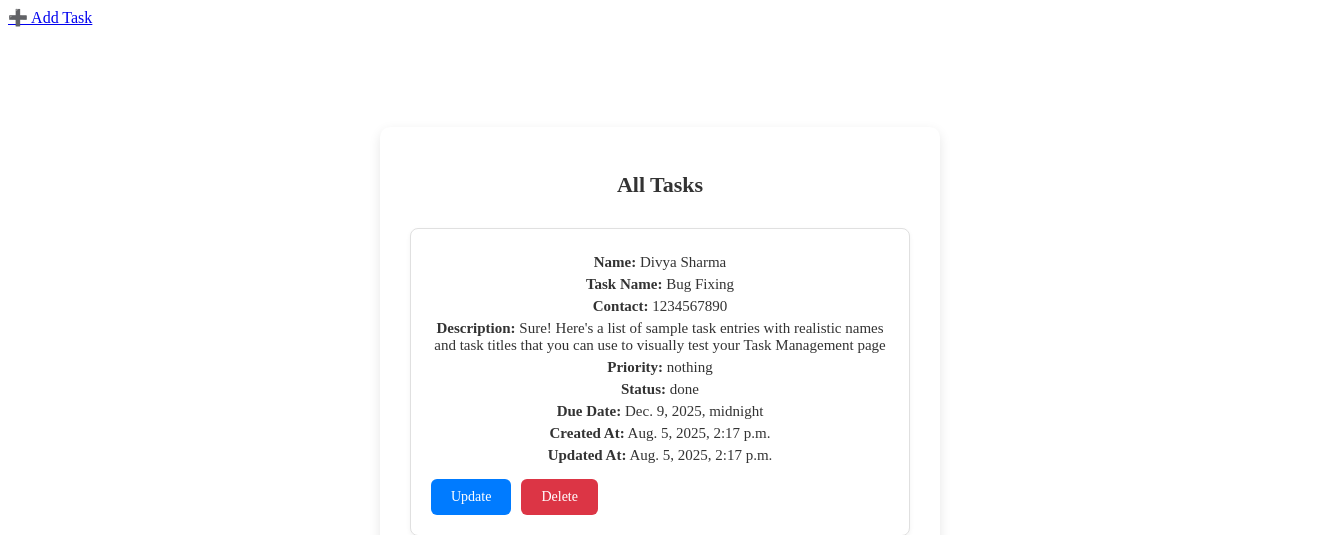
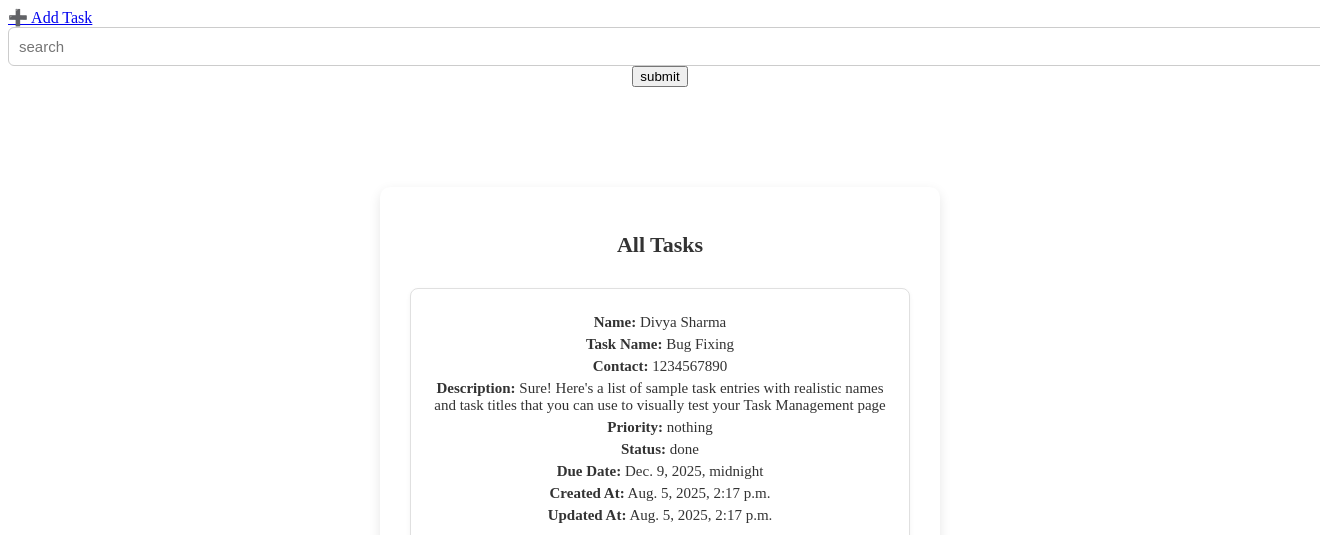
Before and after one commit to harishraja18/Task-management, a Django app: page /read/ in a window 1320 px wide; the page is wider, and only the part inside the window is pictured. Shown: the top 535 px of that part. Run offline with Django 5.2, Linux system fonts and the light colour scheme; data comes from the database, SQL or seed files in the repository.

Commit message:
V2: Add search option

```diff
--- a/TaskManagement/base/models.py
+++ b/TaskManagement/base/models.py
@@ -5,7 +5,7 @@ from django.db import models
 class TaskManagement(models.Model):
     name = models.CharField(max_length=100)
     task_name = models.CharField(max_length=100)
-    contact = models.IntegerField(max_length=10)
+    contact = models.IntegerField()
     description = models.TextField()
     priority = models.CharField(max_length=100)
     status = models.CharField(max_length=100)
--- a/TaskManagement/base/templates/read.html
+++ b/TaskManagement/base/templates/read.html
@@ -1,5 +1,11 @@
 {% extends 'main.html' %}
 {% block content %}
+<div>
+    <form action="">
+        <input type="text" placeholder="search" name="q" value="{{ search | default:'' }}">
+        <button type="submit">submit</button>
+    </form>
+</div>
 
 <div class="container">
     <h1 class="page-title">All Tasks</h1>
--- a/TaskManagement/base/views.py
+++ b/TaskManagement/base/views.py
@@ -2,6 +2,7 @@ from django.shortcuts import render, redirect, get_object_or_404
 from .models import TaskManagement
 from .forms import TaskRead
 from django.contrib import messages
+from django.db.models import Q   #this is a one type of method to search
 # Create your views here.
 
 def home(request):
@@ -14,7 +15,21 @@ def home(request):
     return render(request,'home.html',context)
 
 def read(request):
-    task = TaskManagement.objects.all().order_by('-id')
+    search = request.GET.get('q')
+    if search:
+        task = TaskManagement.objects.filter(
+            Q(name__icontains =  search) |
+            Q(task_name__icontains =  search) |
+            Q(contact__icontains =  search) |
+            Q(description__icontains =  search) |
+            Q(priority__icontains =  search) |
+            Q(status__icontains =  search) |
+            Q(due_date__icontains =  search) |
+            Q(created_at__icontains =  search) |
+            Q(updated_at__icontains =  search)
+        )
+    else:
+        task = TaskManagement.objects.all().order_by('-id')
     context = {'task':task}
     return render(request,'read.html',context)
 
```
